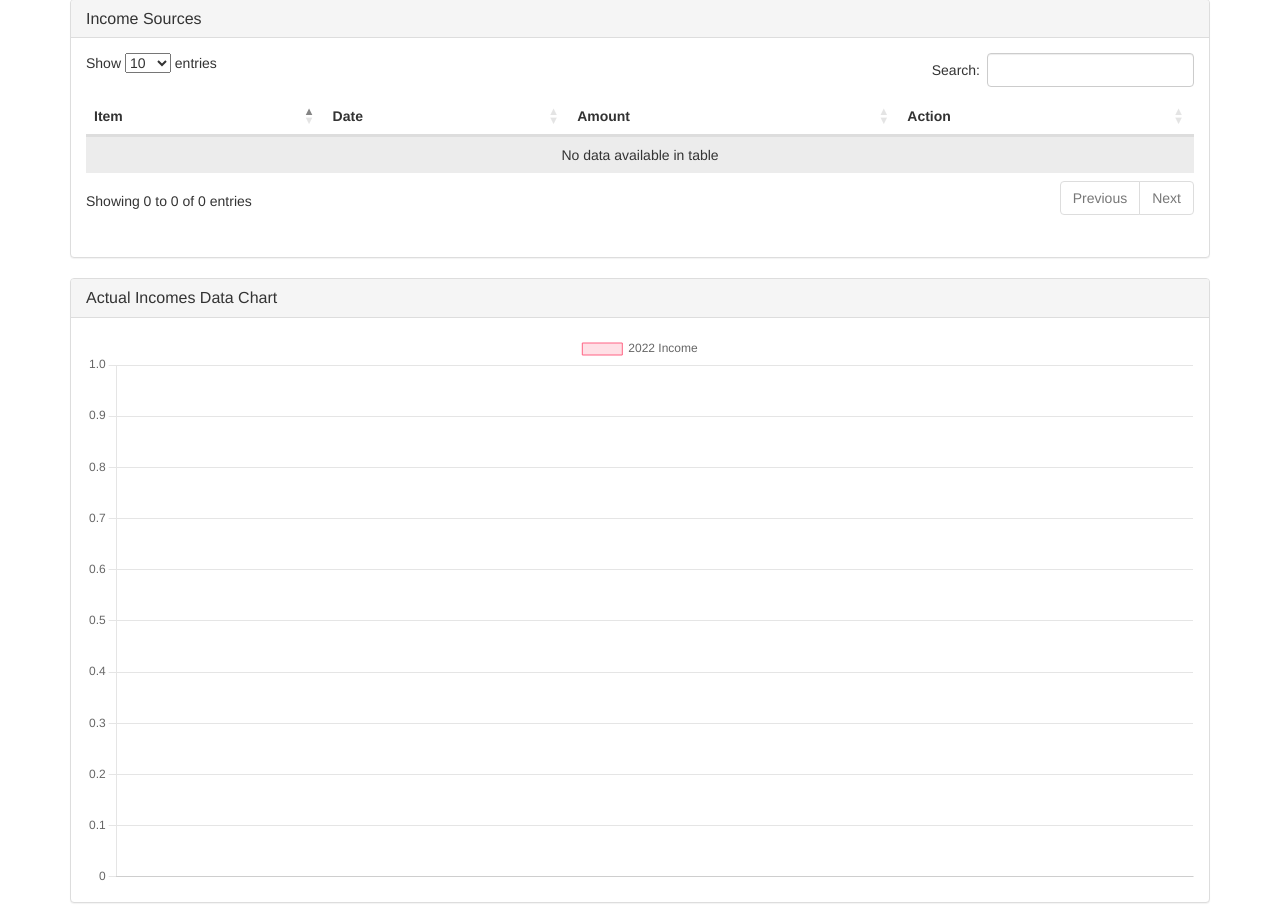
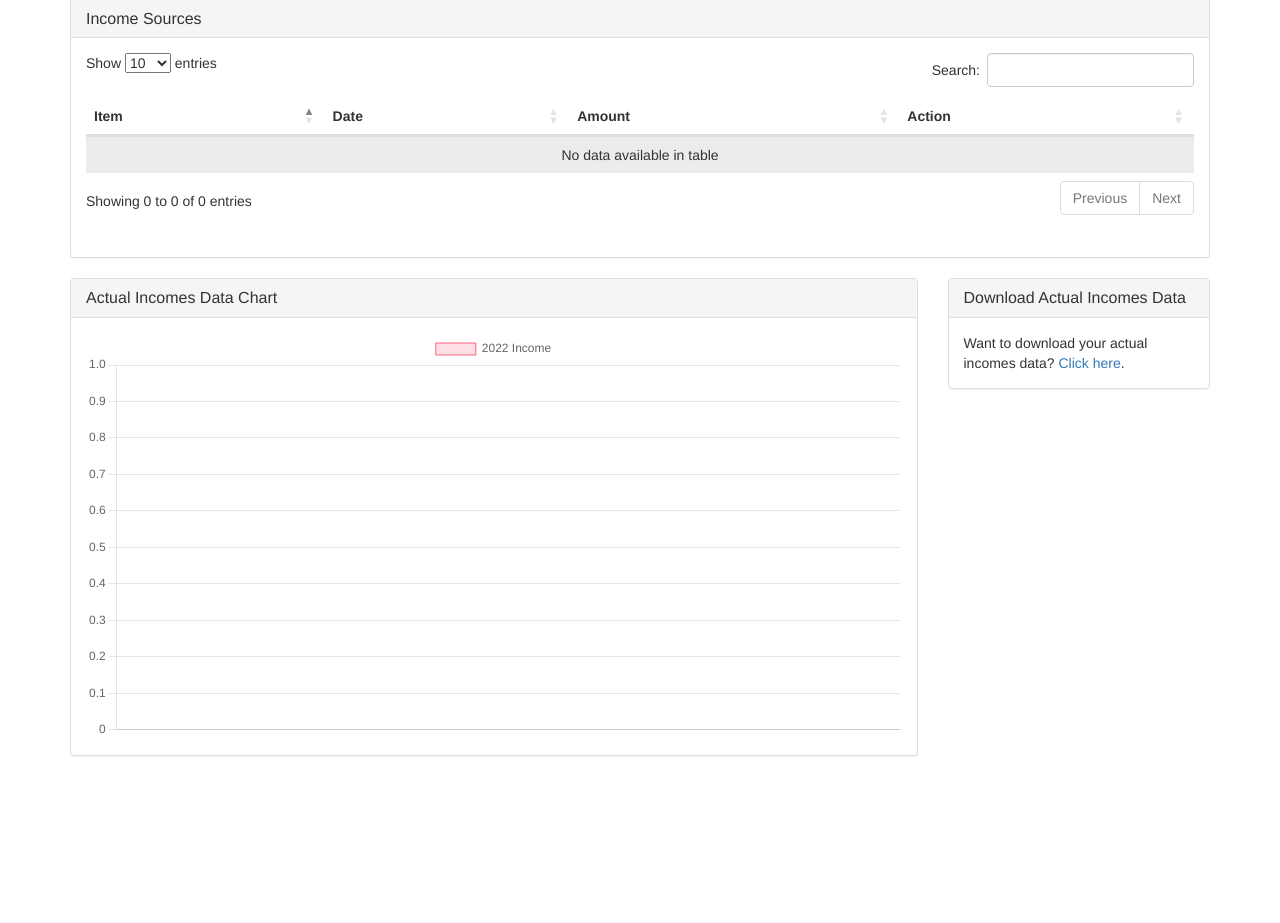
Before and after one commit to GitauHarrison/mbeca-ciaku, a Flask app: page /update in a window 1280 px wide, after a click on "Income". Shown: the part 312-1235 px from the top of the page. After the commit the page ends 1068 px from the top, so only its background shows below. Run offline with Flask 2, Linux system fonts and the light colour scheme; a user stored in the database is signed in; data comes from the database, SQL or seed files in the repository; data that the repository does not hold is empty; some libraries are stand-ins or nearby versions.

Commit message:
Chore: Update layout of tabs to include link to download data in pdf

```diff
--- a/app/templates/update.html
+++ b/app/templates/update.html
@@ -170,7 +170,7 @@
                 </div>
                 <!-- Income data chart -->
                 <div class="row">
-                    <div class="col-sm-12">
+                    <div class="col-sm-9">
                         <div class="panel panel-default">
                             <div class="panel-heading">
                                 <h3 class="panel-title">Actual Incomes Data Chart</h3>
@@ -178,6 +178,19 @@
                             <div class="panel-body">
                                 <div id="budget-chart">
                                     <canvas id="income-chart-canvas" width="400" height="200"></canvas>
+                                </div>
+                            </div>
+                        </div>
+                    </div>
+                    <div class="col-sm-3">
+                        <div class="panel panel-default">
+                            <div class="panel-heading">
+                                <h3 class="panel-title">Download Actual Incomes Data</h3>
+                            </div>
+                            <div class="panel-body">
+                                <div>
+                                    Want to download your actual incomes data?
+                                    <a href=" # ">Click here</a>.
                                 </div>
                             </div>
                         </div>
@@ -245,16 +258,29 @@
                         </div>
                     </div>
                 </div>
-                <!-- Income data chart -->
+                <!-- Expenses data chart -->
                 <div class="row">
-                    <div class="col-sm-12">
+                    <div class="col-sm-9">
                         <div class="panel panel-default">
                             <div class="panel-heading">
-                                <h3 class="panel-title">Actual Incomes Data Chart</h3>
+                                <h3 class="panel-title">Expenses Data Chart</h3>
                             </div>
                             <div class="panel-body">
                                 <div id="budget-chart">
                                     <canvas id="expenses-chart-canvas" width="400" height="200"></canvas>
+                                </div>
+                            </div>
+                        </div>
+                    </div>
+                    <div class="col-sm-3">
+                        <div class="panel panel-default">
+                            <div class="panel-heading">
+                                <h3 class="panel-title">Download Expenses Data</h3>
+                            </div>
+                            <div class="panel-body">
+                                <div>
+                                    Want to download your expenses data?
+                                    <a href=" # ">Click here</a>.
                                 </div>
                             </div>
                         </div>
@@ -327,11 +353,24 @@
                     <div class="col-sm-12">
                         <div class="panel panel-default">
                             <div class="panel-heading">
-                                <h3 class="panel-title">Actual Assets Data Chart</h3>
+                                <h3 class="panel-title">Assets Data Chart</h3>
                             </div>
                             <div class="panel-body">
                                 <div id="budget-chart">
                                     <canvas id="assets-chart-canvas" width="400" height="200"></canvas>
+                                </div>
+                            </div>
+                        </div>
+                    </div>
+                    <div class="col-sm-3">
+                        <div class="panel panel-default">
+                            <div class="panel-heading">
+                                <h3 class="panel-title">Download Assets Data</h3>
+                            </div>
+                            <div class="panel-body">
+                                <div>
+                                    Want to download your assets data?
+                                    <a href=" # ">Click here</a>.
                                 </div>
                             </div>
                         </div>
@@ -399,9 +438,9 @@
                         </div>
                     </div>
                 </div>
-                <!-- Assets data chart -->
+                <!-- Liabilities data chart -->
                 <div class="row">
-                    <div class="col-sm-12">
+                    <div class="col-sm-9">
                         <div class="panel panel-default">
                             <div class="panel-heading">
                                 <h3 class="panel-title">Actual Assets Data Chart</h3>
@@ -409,6 +448,19 @@
                             <div class="panel-body">
                                 <div id="budget-chart">
                                     <canvas id="liabilities-chart-canvas" width="400" height="200"></canvas>
+                                </div>
+                            </div>
+                        </div>
+                    </div>
+                    <div class="col-sm-3">
+                        <div class="panel panel-default">
+                            <div class="panel-heading">
+                                <h3 class="panel-title">Download Liabilities Data</h3>
+                            </div>
+                            <div class="panel-body">
+                                <div>
+                                    Want to download your liabilities data?
+                                    <a href=" # ">Click here</a>.
                                 </div>
                             </div>
                         </div>
@@ -432,10 +484,8 @@
         type: 'line',
         data: {
             labels: [
-                {% for year in user_budget_data[0]%}
-                    {% for month in user_budget_data[0][year] %}
-                        "{{ month }}",
-                    {% endfor %}
+                {% for year in user_budget_data[4]%}
+                    "{{ year }}",
                 {% endfor %}
             ],
             datasets: [
@@ -451,6 +501,15 @@
                 {% endfor %}
             ]
         },
+        options: {
+            scales: {
+                yAxes: [{
+                    ticks: {
+                        reverse: false,
+                    }
+                }]
+            }
+        }
     });
 
     // Actual incomes chart
@@ -467,6 +526,13 @@
                 borderWidth: 1
             }]
         },
+        options: {
+            scales: {
+                x: {
+                        beginAtZero:false
+                    }
+            }
+        }
     });
 
     // Actual assets chart
```
